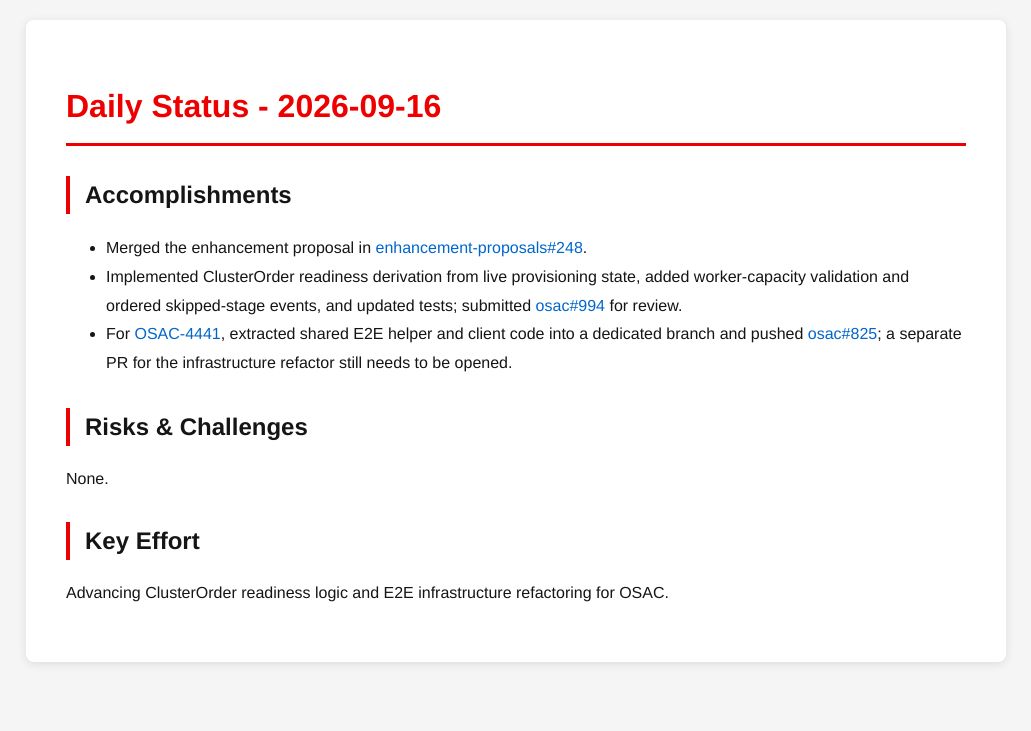
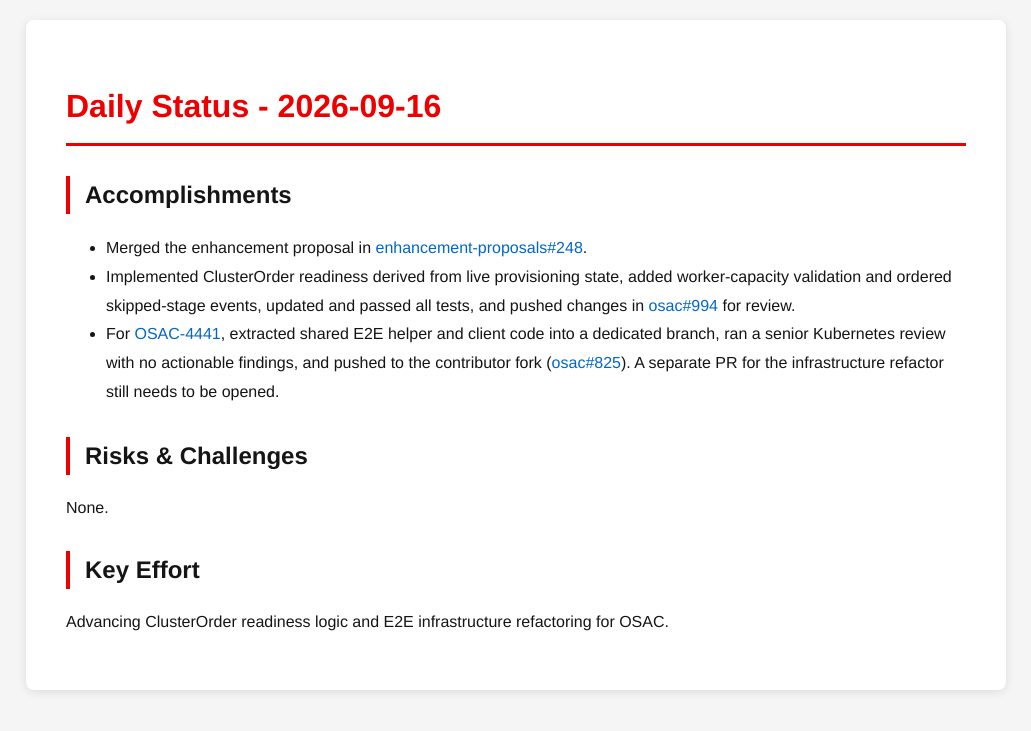
Before and after one commit to tzvatot/daily-status, a Jekyll site: the page built from 2026-09-16.md, in a window 1280 px wide. Shown: the top 731 px of the page, without its empty margins (124-1155 px from the left). Built offline with Jekyll 4.4.1, drawn with Linux system fonts in a browser that asks for light colours.

Commit message:
Daily status update - 2026-09-16

```diff
--- a/2026-09-16.md
+++ b/2026-09-16.md
@@ -8,8 +8,8 @@
 
 ## Accomplishments
 - Merged the enhancement proposal in [enhancement-proposals#248](https://github.com/osac-project/enhancement-proposals/pull/248).
-- Implemented ClusterOrder readiness derivation from live provisioning state, added worker-capacity validation and ordered skipped-stage events, and updated tests; submitted [osac#994](https://github.com/osac-project/osac/pull/994) for review.
-- For [OSAC-4441](https://redhat.atlassian.net/browse/OSAC-4441), extracted shared E2E helper and client code into a dedicated branch and pushed [osac#825](https://github.com/osac-project/osac/pull/825); a separate PR for the infrastructure refactor still needs to be opened.
+- Implemented ClusterOrder readiness derived from live provisioning state, added worker-capacity validation and ordered skipped-stage events, updated and passed all tests, and pushed changes in [osac#994](https://github.com/osac-project/osac/pull/994) for review.
+- For [OSAC-4441](https://redhat.atlassian.net/browse/OSAC-4441), extracted shared E2E helper and client code into a dedicated branch, ran a senior Kubernetes review with no actionable findings, and pushed to the contributor fork ([osac#825](https://github.com/osac-project/osac/pull/825)). A separate PR for the infrastructure refactor still needs to be opened.
 
 ## Risks & Challenges
 None.
```
